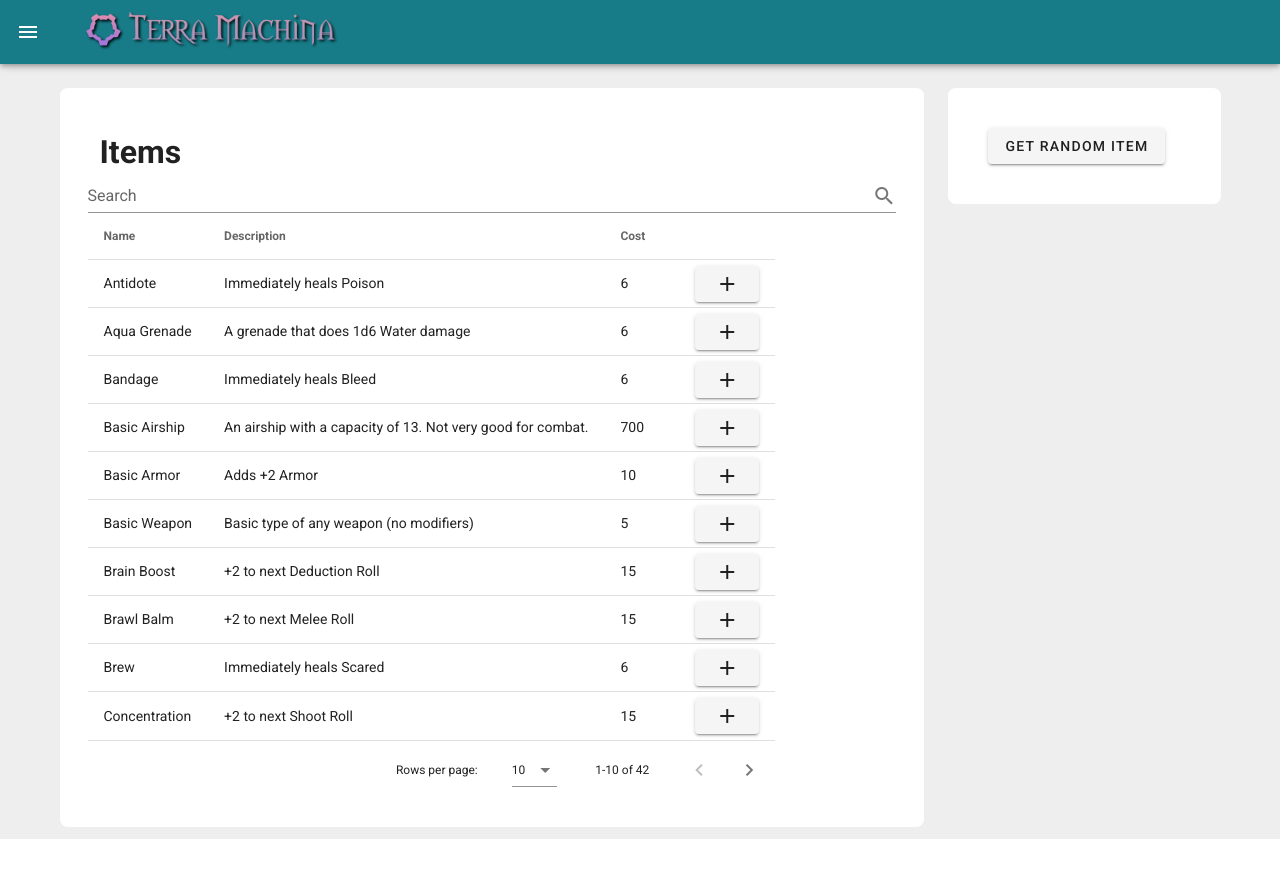
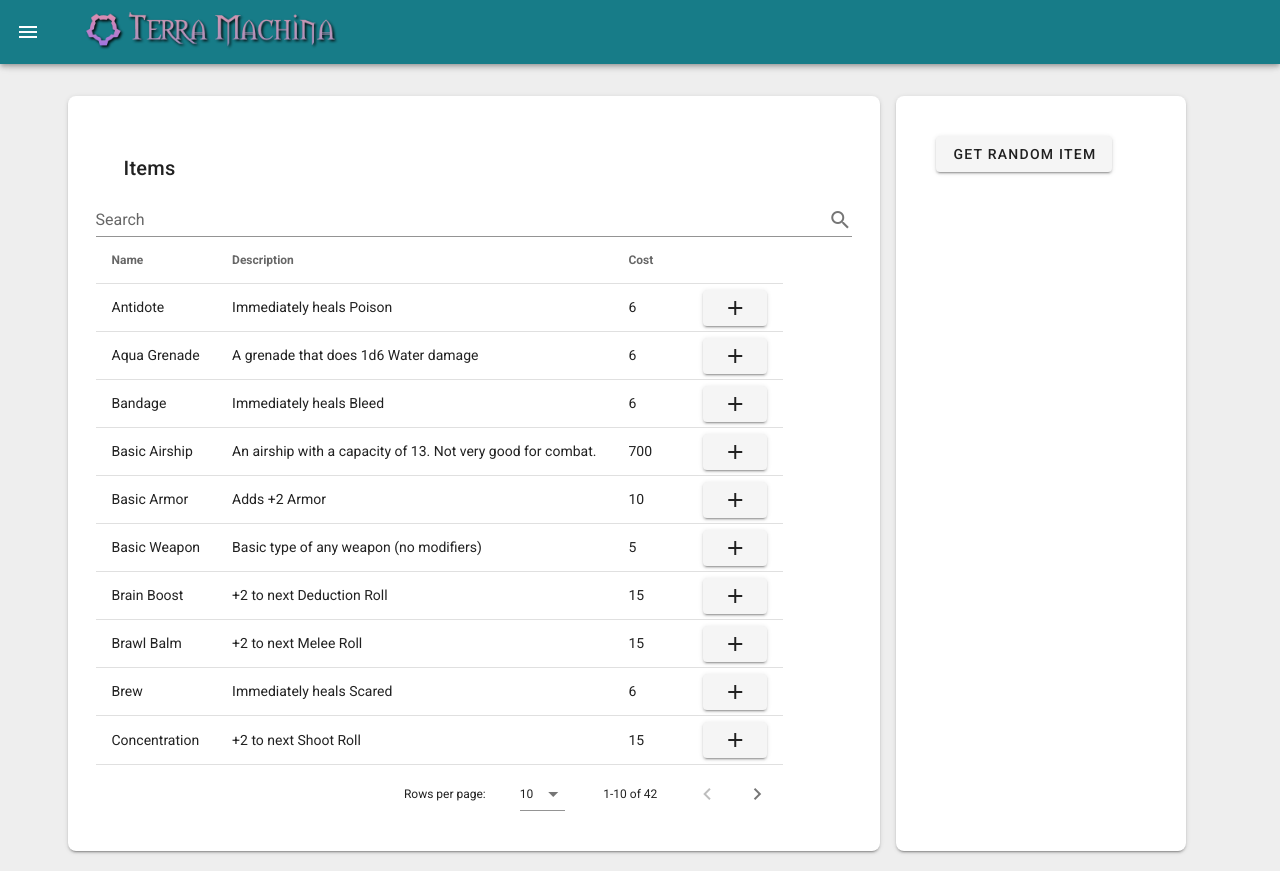
Before and after one commit to randomgeekdom/TerraMachina, a Vue app in the folder site/: page /items in a window 1280 px wide. Before the commit the page ends 851 px from the top, so only its background shows below. Built offline with nearby package versions, Linux system fonts and the light colour scheme.

Commit message:
Fixing some formatting issues

```diff
--- a/site/src/views/Home.vue
+++ b/site/src/views/Home.vue
@@ -2,7 +2,7 @@
 <template>
 	<div>
 		<v-flex class="d-flex flex-wrap">
-			<v-card width="1100" class="ma-2" rounded="lg">
+			<v-card width="70%" class="ma-2" rounded="lg">
 					<v-card-title>
 						Updates
 					</v-card-title>
@@ -10,7 +10,7 @@
 						Still in a pre-alpha state...
 					</v-card-text>
 			</v-card>
-			<v-card cols="12" rounded="lg" width="400" class="ma-2">
+			<v-card cols="12" rounded="lg" width="25%" class="ma-2">
 				<v-card-title>About</v-card-title>
 
 					<v-card-text>
--- a/site/src/views/Items.vue
+++ b/site/src/views/Items.vue
@@ -1,10 +1,9 @@
 
 <template>
   <div>
-    <v-row>
-      <v-col cols="9">
-        <v-sheet class="pa-10" rounded="lg">
-          <h1>Items</h1>
+    <v-flex class="d-flex flex-wrap">
+        <v-card class="pa-10 ma-2"  width="70%" rounded="lg">
+          <v-card-title>Items</v-card-title>
           <v-row>
             <v-text-field
               v-model="search"
@@ -22,10 +21,8 @@
               </template>
             </v-data-table>
           </v-row>
-        </v-sheet>
-      </v-col>
-      <v-col cols="3">
-        <v-sheet class="pa-10" rounded="lg">
+        </v-card>
+        <v-card class="pa-10 ma-2" rounded="lg" width="25%" >
           <v-btn @click="GetRandomItem()">Get Random Item</v-btn>
           <v-btn v-show="!!randomItem.Name" @click="AddToEncounter(randomItem)">Add Item to Encounter</v-btn>
           <div v-if="randomItem.Name">
@@ -33,9 +30,8 @@
               <v-subheader>Description: {{randomItem.Description}}</v-subheader>
               <v-subheader>Cost: {{randomItem.Cost}}</v-subheader>
           </div>
-        </v-sheet>
-      </v-col>
-    </v-row>
+        </v-card>
+    </v-flex>
   </div>
 </template>
 
```
